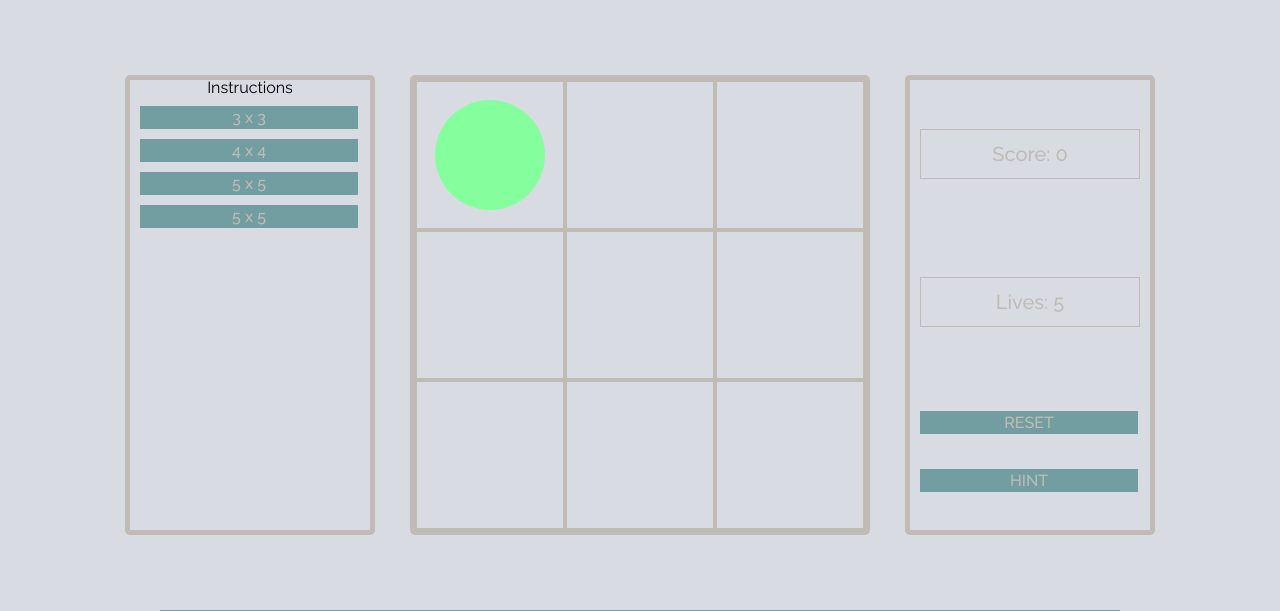
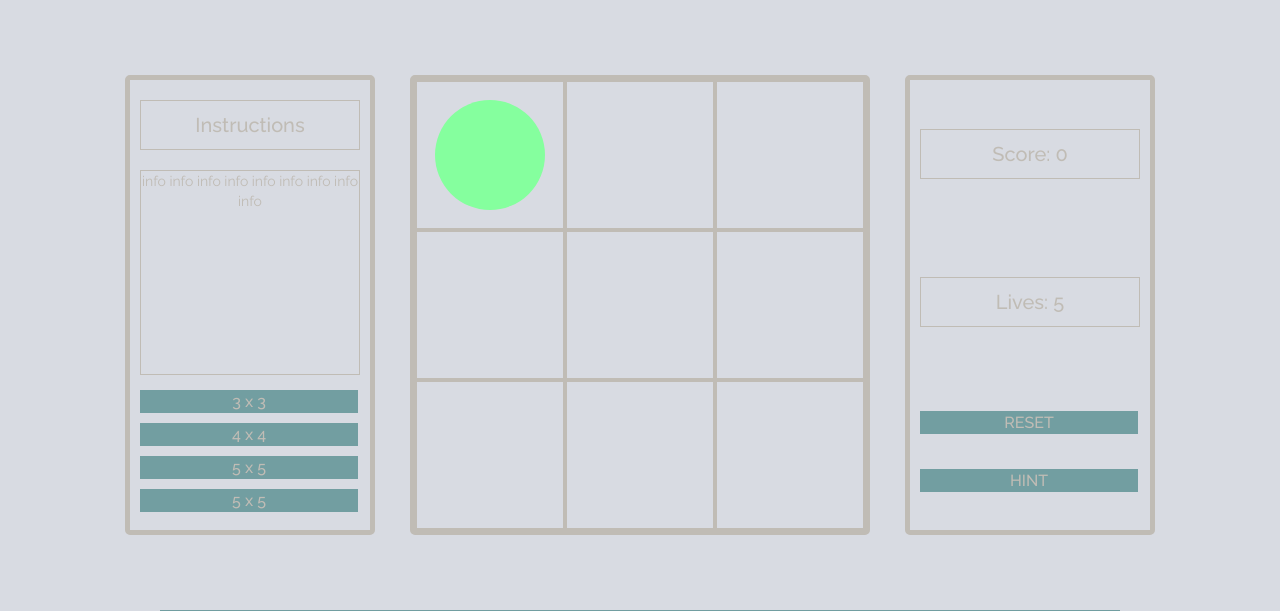
Before and after one commit to benlayer291/wdi-project-1, a PHP site: page / in a window 1280 px wide. Shown: the part 100-711 px from the top of the page. Run offline with PHP 8.4, Linux system fonts and the light colour scheme; some libraries are stand-ins or nearby versions.

Commit message:
Styled instructions and grid size buttons

```diff
--- a/index.html
+++ b/index.html
@@ -18,7 +18,8 @@
       <div class="column-small">
         <ul class="info">
           <li><a href="#"></a></li>
-          <li>Instructions</li>
+          <li id="instruction-title">Instructions</li>
+          <li id="instruction">info info info info info info info info info</li>
           <li class="chooseLevel" value="3">3 x 3</li>
           <li class="chooseLevel" value="4">4 x 4</li>
           <li class="chooseLevel" value="5">5 x 5</li>
--- a/style.css
+++ b/style.css
@@ -207,6 +207,32 @@ main .grid {
   background: #729EA1;
 }
 
+#instruction-title {
+  width: 218px;
+  height:48px;
+  line-height: 48px;
+  font-family: 'Raleway', sans-serif;
+  font-weight: 500;
+  font-size: 20px;
+  color:#C0BCB5;
+  margin: 20px 10px 10px 10px;
+  border: 1px solid #C0BCB5;
+  display: inline-block;
+}
+
+#instruction {
+  width: 218px;
+  height:203px;
+  line-height: 20px;
+  font-family: 'Raleway', sans-serif;
+  font-weight: 400;
+  font-size: 14px;
+  color:#C0BCB5;
+  margin: 10px 10px 5px 10px;
+  border: 1px solid #C0BCB5;
+  display: inline-block;
+}
+
 .chooseLevel {
   width: 218px;
   height:23px;
```
